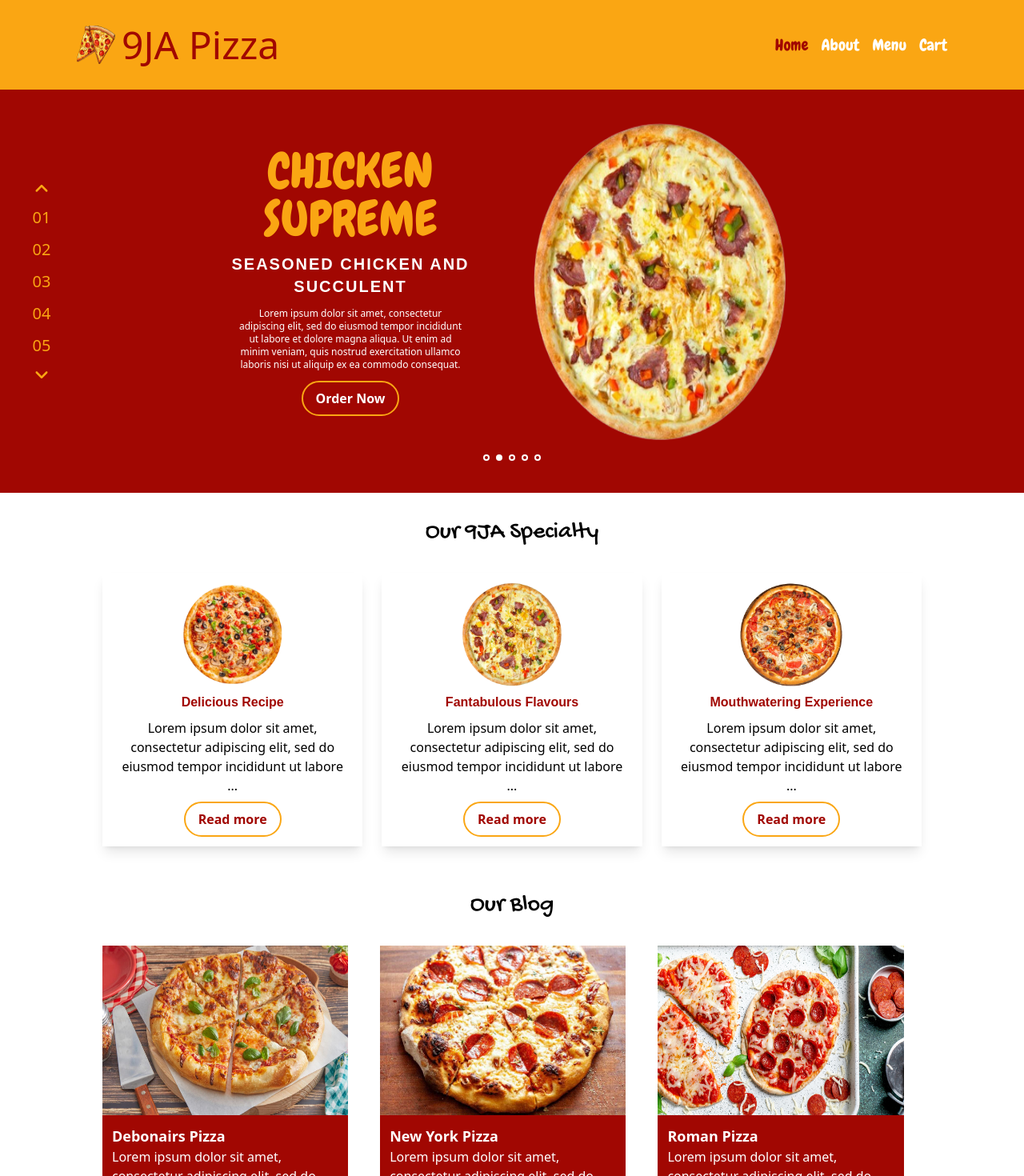
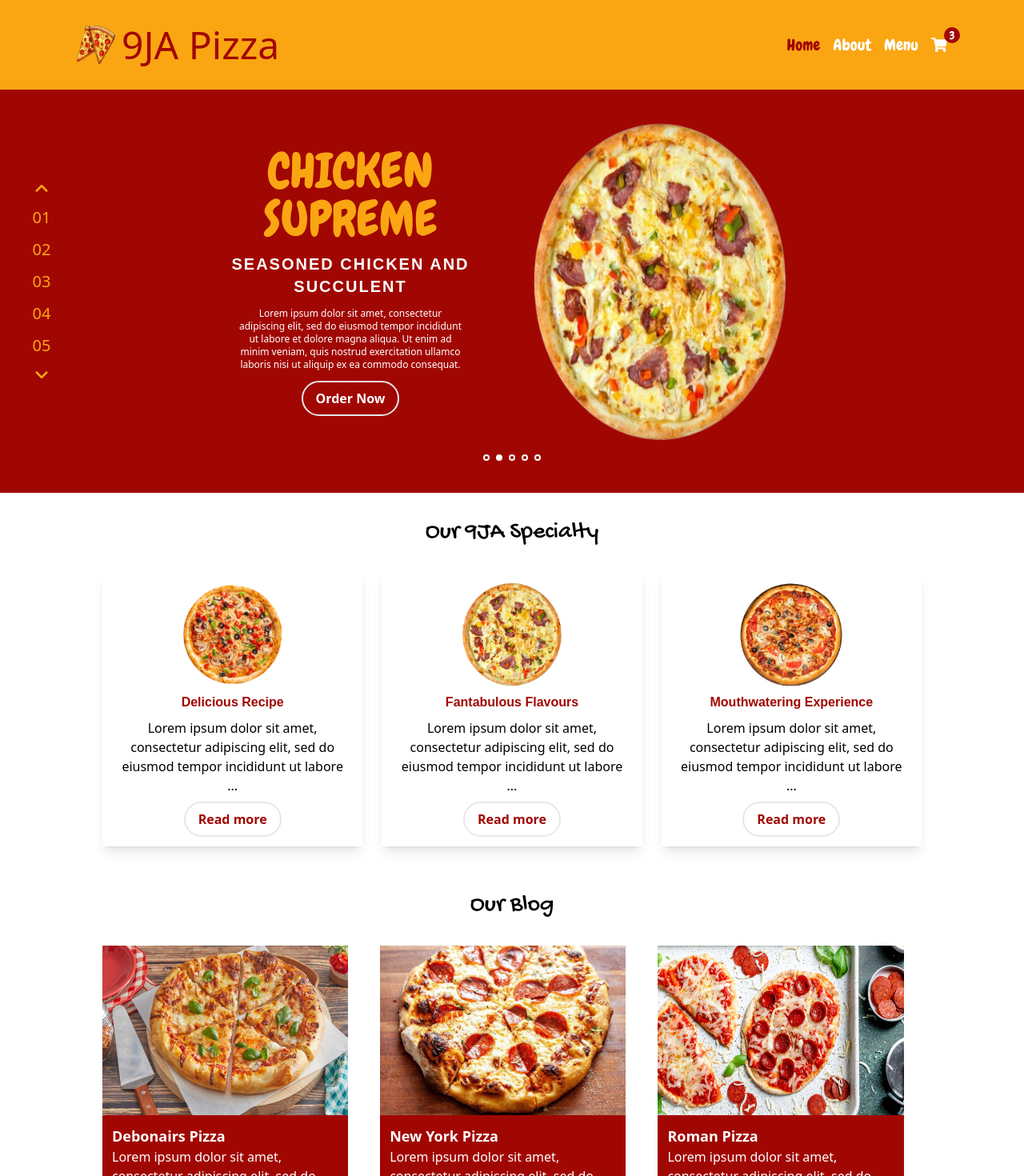
Before and after one commit to Destycoco/pizza-app, a React (Vite) app: page / in a window 1280 px wide. Shown: the top 1470 px of the page at 80% size. Built offline with nearby package versions, Linux system fonts and the light colour scheme; a web font is replaced by a local one.

Commit message:
implemented the design on the menu section

```diff
--- a/src/components/Button.jsx
+++ b/src/components/Button.jsx
@@ -1,9 +1,14 @@
 /* eslint-disable react/prop-types */
-function Button({ children, type, onClick, textColor = 'white' }) {
+function Button({
+  children,
+  type,
+  onClick,
+  baseColor = 'white',
+  bgColor = 'pizzaOrange',
+}) {
   const style = {
-    base: `text-${textColor} font-bold px-4 py-2 border-2 border-pizzaOrange rounded-full`,
-    btnType:
-      type === 'primary' ? ' hover:bg-pizzaOrange hover:text-pizzaRed' : '',
+    base: `text-${baseColor} font-bold px-4 py-2 border-2 border-${bgColor} rounded-full`,
+    btnType: type === 'primary' ? ` hover:bg-${bgColor} hover:text-white ` : '',
     // primary: ""
   };
   if (type === 'primary')
--- a/src/components/Menu/MenuItem.jsx
+++ b/src/components/Menu/MenuItem.jsx
@@ -1,10 +1,32 @@
 /* eslint-disable react/prop-types */
+import { formatCurrency } from '../../utils';
+import Button from '../Button';
 function MenuItem({ id, imageUrl, ingredients, name, soldOut, unitPrice }) {
   return (
-    <div>
+    <div className="basis-[23%] flex flex-col justify-between border-2 border-green-600 relative">
+      <div
+        className={`${soldOut ? 'grayscale' : ''} w-[100%] h-[60%] overflow-hidden `}
+      >
+        <img
+          src={imageUrl}
+          alt=""
+          className="w-[100%] h-[100%] transform hover:scale-125 transition ease-in-out"
+        />
+      </div>
+      <p className="absolute top-4 right-3 bg-pizzaOrange rounded-md text-white font-semibold px-2 py-1">
+        {soldOut ? 'Sold Out' : 'Available'}
+      </p>
       <div>
-        <img src={imageUrl} alt="" />
+        <h2 className="font-bold">{name}</h2>
+        <p className="font-pizzaIngrd">{ingredients.join(', ')}</p>
+        <p>{formatCurrency(unitPrice)}</p>
       </div>
+
+      <button
+        className={`${soldOut ? 'disabled grayscale' : ''} rounded-md w-[100%] py-2 px-3 bg-pizzaOrange text-white hover:bg-pizzaRed `}
+      >
+        Add to Cart
+      </button>
     </div>
   );
 }
--- a/src/components/Navbar.jsx
+++ b/src/components/Navbar.jsx
@@ -1,11 +1,11 @@
 import { useState } from 'react';
-import { NavLink } from 'react-router-dom';
-
+import { Link, NavLink } from 'react-router-dom';
+import { FaShoppingCart } from 'react-icons/fa';
 const links = [
   { title: 'Home', route: 'home', id: 1 },
   { title: 'About', route: 'home', id: 2 },
   { title: 'Menu', route: 'menu', id: 3 },
-  { title: 'Cart', route: 'cart', id: 4 },
+  { title: <FaShoppingCart />, route: 'cart', id: 4 },
 ];
 
 function Navbar() {
@@ -38,18 +38,26 @@ function Navbar() {
           <h1 className="text-pizzaRed text-5xl">9JA Pizza</h1>
         </div>
         <div>
-          <ul className="flex space-x-4 font-pizzaLarge2">
+          <ul className="flex space-x-4 font-pizzaLarge2 items-center">
+            <div></div>
             {links.map((link) => (
-              <NavLink
+              <Link
                 to={link.route}
                 key={link.id}
                 onMouseEnter={() => handleSetHover(link.title)}
                 onMouseLeave={() => setHoverTab('')}
-                className={`${hoverTab && hoverTab === link.title ? 'text-pizzaRed' : activeTab && activeTab === link.title ? 'text-pizzaRed' : 'text-white'} text-xl transition duration-500 ease-in-out`}
+                className={`${hoverTab && hoverTab === link.title ? 'text-pizzaRed' : activeTab && activeTab === link.title ? 'text-pizzaRed' : 'text-white'} text-xl transition duration-500 ease-in-out relative`}
                 onClick={() => handleSetActive(link.title)}
               >
+                {link.id === 4 && (
+                  <p
+                    className={`${hoverTab && hoverTab === link.title ? 'text-white' : activeTab && activeTab === link.title ? 'text-white' : 'text-white'} absolute -top-3 -right-4 text-sm bg-pizzaRed rounded-[50%] w-5 h-5 flex items-center justify-center p-[4px] hover:text-white`}
+                  >
+                    3
+                  </p>
+                )}
                 {link.title}
-              </NavLink>
+              </Link>
             ))}
           </ul>
         </div>
--- a/src/components/Specialty/SpecialItem.jsx
+++ b/src/components/Specialty/SpecialItem.jsx
@@ -28,7 +28,12 @@ function SpecialItem({ header, text, image }) {
       <p className="w-[90%] ">
         {showFullText ? handleFormat(text, 100) : text}
       </p>
-      <Button onClick={handleSetText} type={'primary'} textColor={'pizzaRed'}>
+      <Button
+        onClick={handleSetText}
+        type={'primary'}
+        baseColor={'pizzaRed'}
+        bgColor={'pizzaRed'}
+      >
         {showFullText ? 'Read more' : 'Read less'}
       </Button>
     </div>
--- a/src/pages/MenuPage.jsx
+++ b/src/pages/MenuPage.jsx
@@ -10,13 +10,18 @@ function MenuPage() {
   }, [getPizzaMenu]);
   const menuData = menu.data;
   console.log(menuData);
-  if (isLoading) return <div>Loading....</div>;
+  if (isLoading) return <div className="h-[70vh]">Loading....</div>;
   if (error) return <div>Error: {}</div>;
   return (
-    <div>
-      {menuData?.map((pizza) => (
-        <MenuItem key={pizza.id} {...pizza} />
-      ))}
+    <div className="w-[80%] m-auto  py-10">
+      <h1 className="text-center font-pizzaHeader font-bold text-3xl mb-6">
+        OUR MENU
+      </h1>
+      <div className="flex gap-8 flex-wrap border-2 border-red-600">
+        {menuData?.map((pizza) => (
+          <MenuItem key={pizza.id} {...pizza} />
+        ))}
+      </div>
     </div>
   );
 }
--- a/src/utils.jsx
+++ b/src/utils.jsx
@@ -24,3 +24,10 @@ export const useGetPizza = () => {
 
   return { menu, error, isLoading, getPizzaMenu };
 };
+
+export const formatCurrency = (cur) => {
+  return new Intl.NumberFormat('en', {
+    style: 'currency',
+    currency: 'USD',
+  }).format(cur);
+};
```
